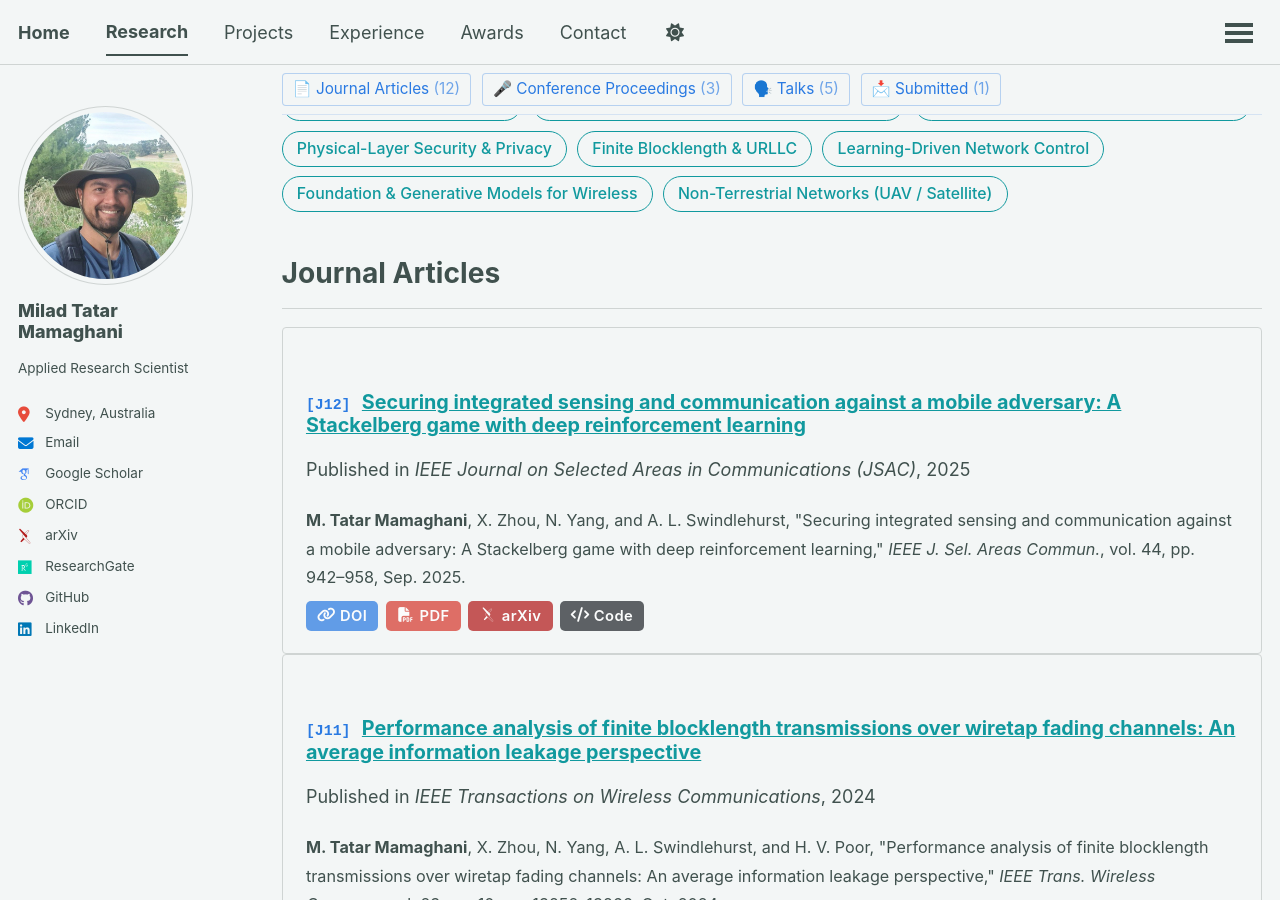
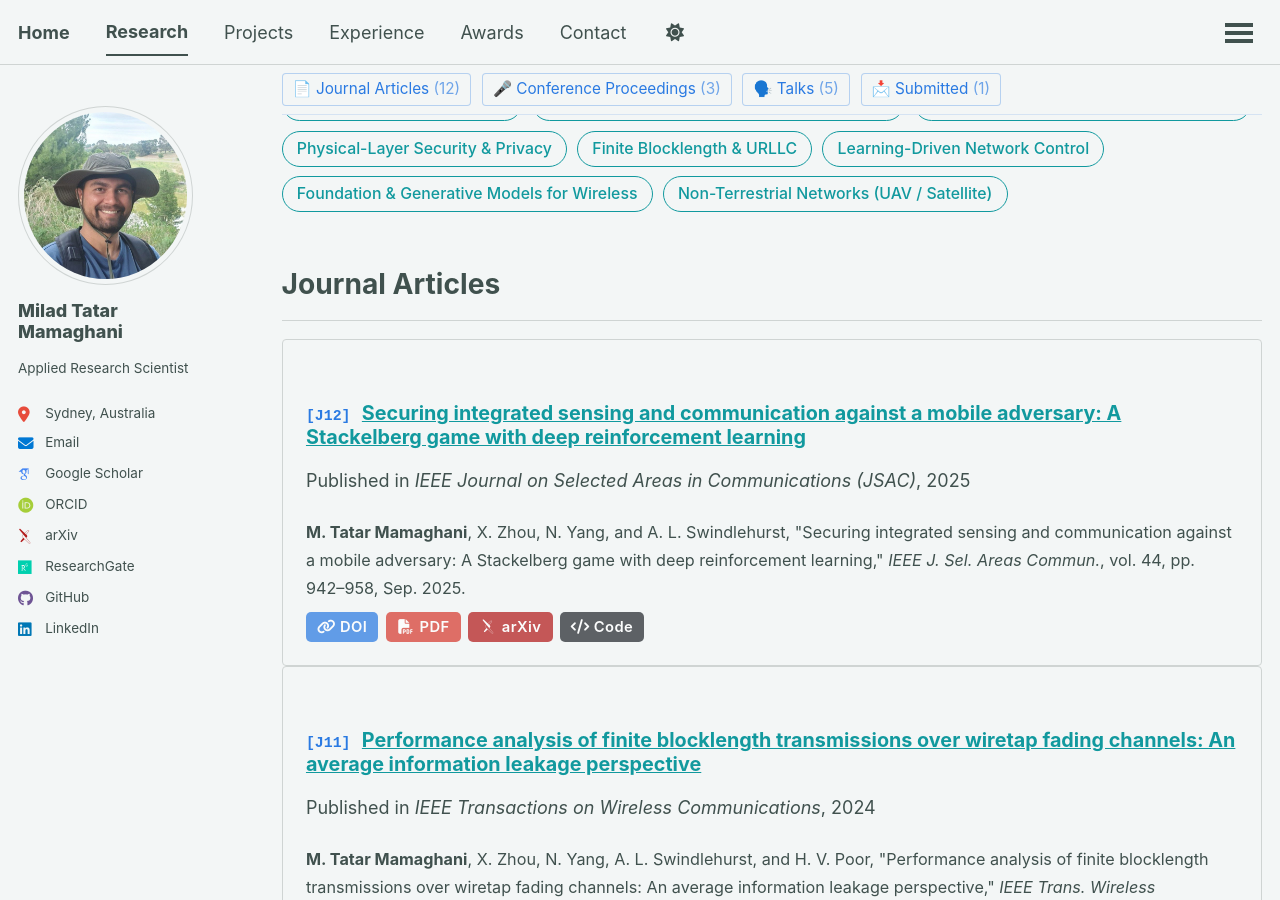
Before and after one commit to miladtm94/miladtm94.github.io, a Jekyll site: the page built from _pages/research.html, in a window 1280 px wide and 900 px high, scrolled down 754 px. Built offline with Jekyll 4.4.1, drawn with Linux system fonts in a browser that asks for light colours; some web fonts are replaced; a script that is not in the unit is left out.

Commit message:
minor updates

```diff
--- a/_pages/research.html
+++ b/_pages/research.html
@@ -71,7 +71,7 @@ redirect_from:
     {% assign cat_count = cat_pubs | size %}
 
     {% if cat_count > 0 %}
-      <h1 id="{{ sec_anchor }}" style="scroll-margin-top:3.5em;">{{ category[1].title }}</h1><hr />
+      <h1 id="{{ sec_anchor }}" style="scroll-margin-top:3.5em; margin-top:2em;">{{ category[1].title }}</h1><hr />
       {% for post in cat_pubs reversed %}
         {% if label_prefix != "" %}
           {% assign label_num = cat_count | minus: forloop.index0 %}
```
